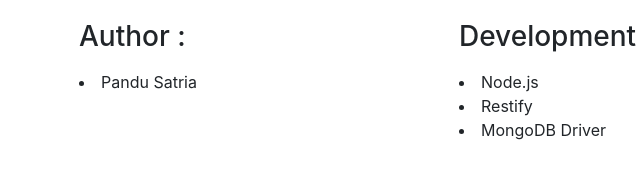
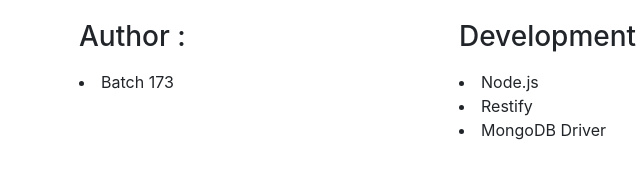
Before and after one commit to pandusatria/marcommbackend, a website: page layout/index.html in a window 1280 px wide. Shown: the part 236-414 px from the top of the page, 6-646 px from the left. Drawn offline with nearby package versions, Linux system fonts and the light colour scheme.

Commit message:
change index.html

```diff
--- a/layout/index.html
+++ b/layout/index.html
@@ -20,7 +20,7 @@
                     <h3>Author : </h3>
                     <p>
                         <li>
-                            Pandu Satria
+                           Batch 173
                         </li>
                     </p>
                 </div>
```
